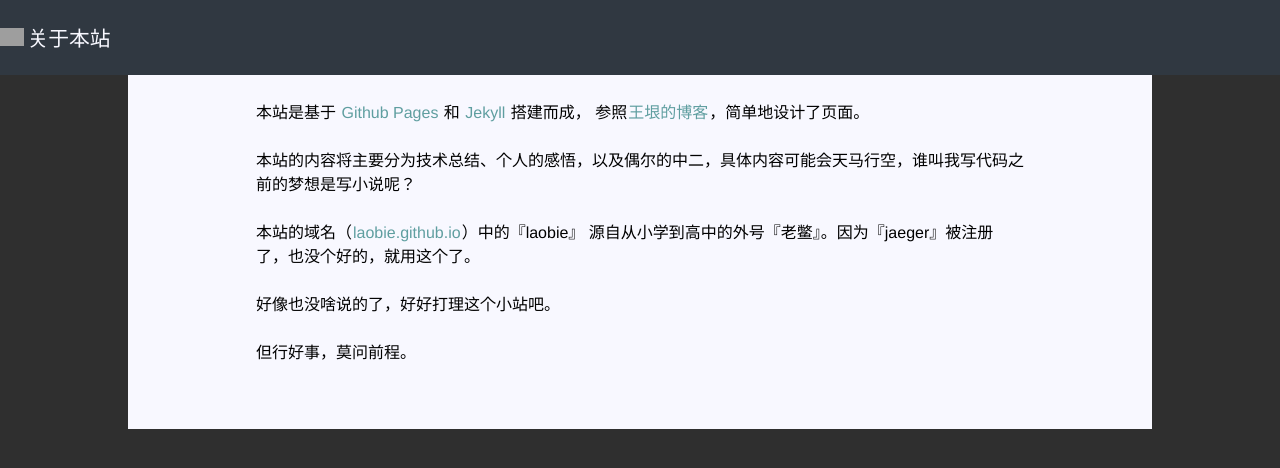
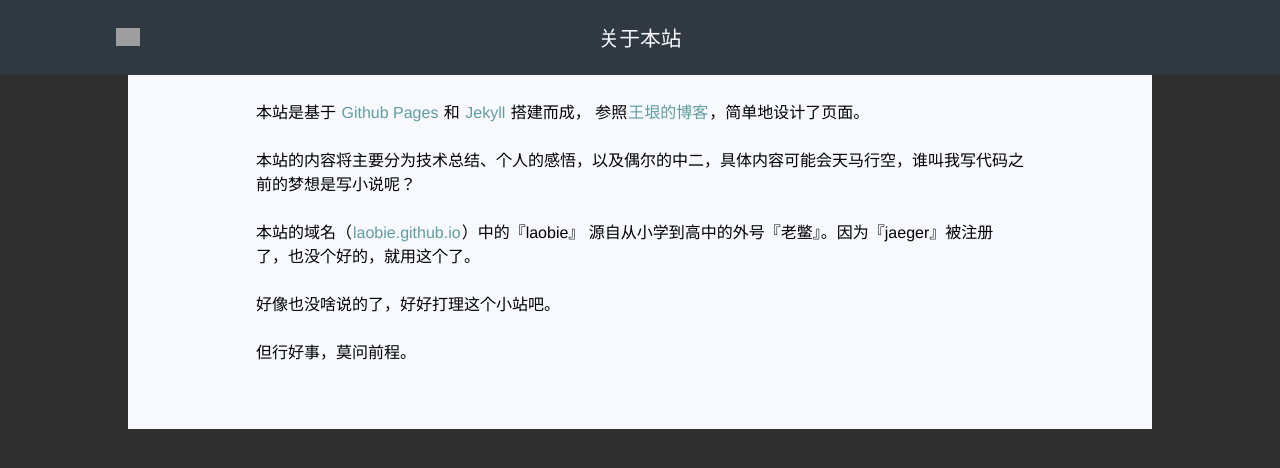
Before and after one commit to laobie/laobie.github.io, a Jekyll site: the page about.html, which Jekyll copies as it is, in a window 1280 px wide. Shown: the top 468 px of the page. Built offline with Jekyll 4.4.1, drawn with Linux system fonts in a browser that asks for light colours; comment, search, counter and statistics services are not loaded; grey boxes are pictures that could not be loaded.

Commit message:
modfiy for mobile device

```diff
--- a/assets/css/post.css
+++ b/assets/css/post.css
@@ -29,7 +29,7 @@ body {
 .post-title {
     font-size: 1.3em;
     width: 80%;
-    padding-right: 5%;
+    padding-right: 20%;
     color: ghostwhite;
     display: table-cell;
     text-align: center;
@@ -37,6 +37,7 @@ body {
 }
 
 .header-inside {
+    display: table;
     width: 100%;
 }
 
```
